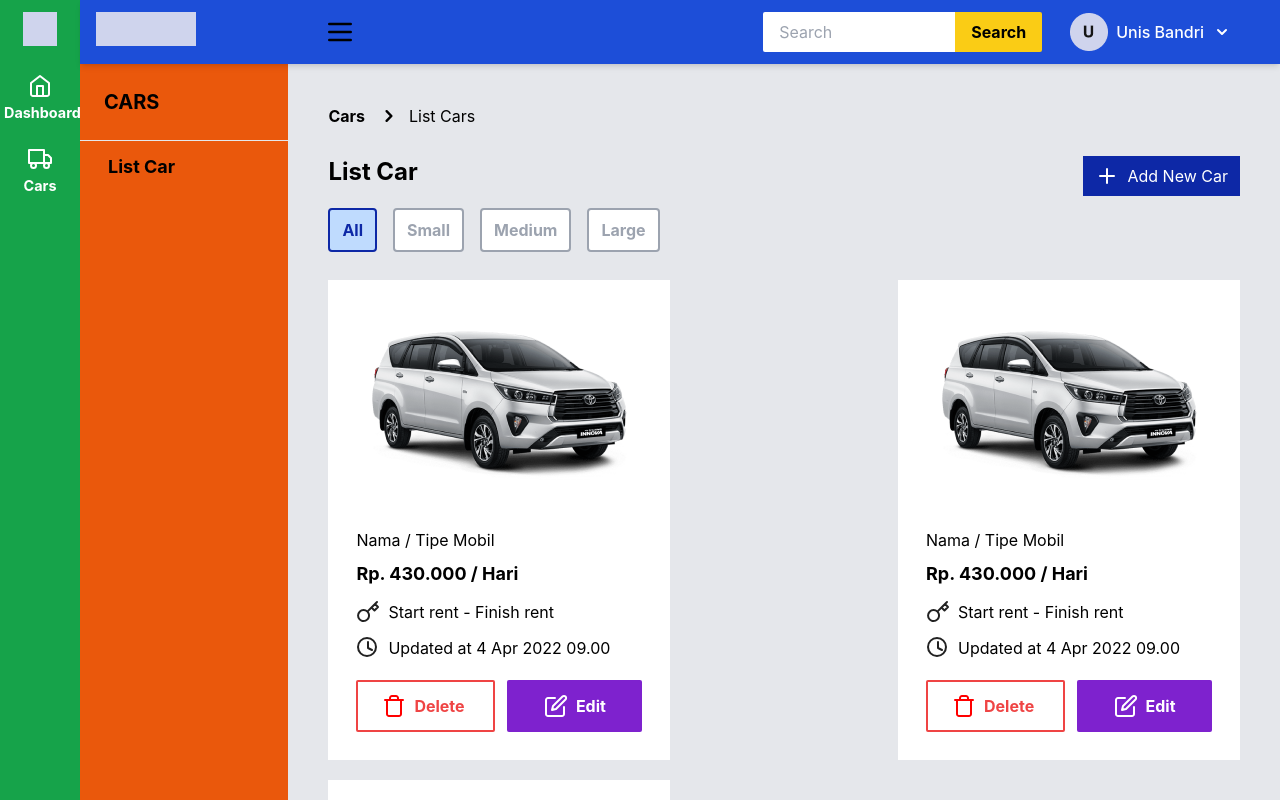
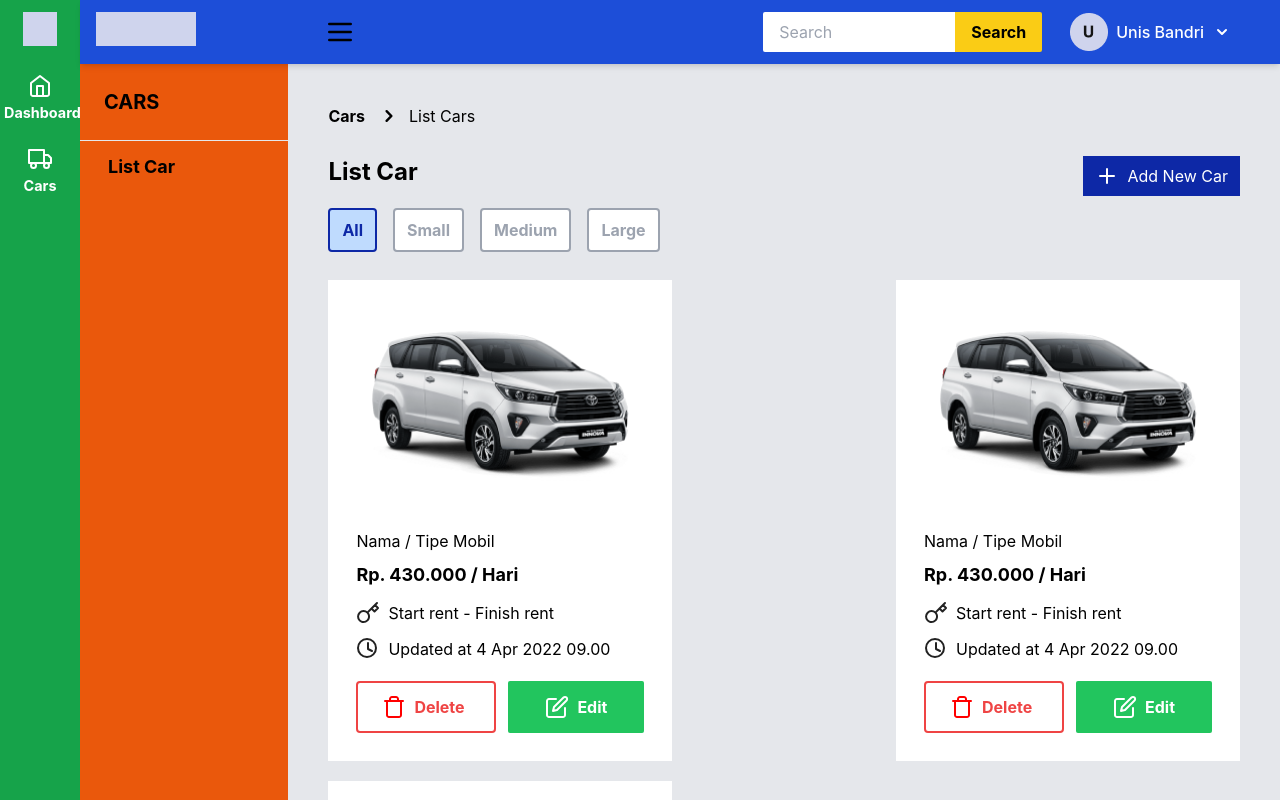
Before and after one commit to Hasyim-Kai/BINAR-FE-challenge-04, a React (Create React App) app: page /carlist in a window 1280 px wide. Shown: the top 800 px of the page. Built offline with nearby package versions, Linux system fonts and the light colour scheme; sample sign-in values are in the browser's storage.

Commit message:
Refactor : Fixing CarCard Component color

```diff
--- a/src/components/CarCard.tsx
+++ b/src/components/CarCard.tsx
@@ -2,7 +2,7 @@ import { Link } from "react-router-dom";
 
 export default function CarCard() {
     return <div className="bg-white p-7 max-w-sm">
-        <img className="pt-5 px-2 mb-10" src="images/car.png" alt="Car" />
+        <img className="pt-5 px-2 mb-10 w-72" src="images/car.png" alt="Car" />
 
         <p className="mb-2">Nama / Tipe Mobil</p>
         <p className="mb-3 text-lg"><b>Rp. 430.000 / Hari</b></p>
@@ -10,9 +10,9 @@ export default function CarCard() {
         <p className="mb-3 flex gap-2"><img src="images/icons/fi_clock.svg" alt="clock" /> Updated at 4 Apr 2022 09.00</p>
 
         <div className="flex gap-3 mt-5">
-            <button className="flex gap-2 border-2 border-red-500 text-red-500 rounded-sm py-3 px-6 flex-1">
+            <button className="flex gap-2 border-2 border-red-500 text-red-500 rounded py-3 px-6 flex-1">
                 <img src="images/icons/fi_trash.svg" alt="Del" /><b>Delete</b></button>
-            <Link to='/editcar' className="flex items-center justify-center gap-2 bg-purple-700 text-white rounded-sm py-3 px-6 flex-1">
+            <Link to='/editcar' className="flex items-center justify-center gap-2 bg-green-500 text-white rounded-sm py-3 px-6 flex-1">
                 <img src="images/icons/fi_edit.svg" alt="Del" /><b>Edit</b></Link>
 
         </div>
```
